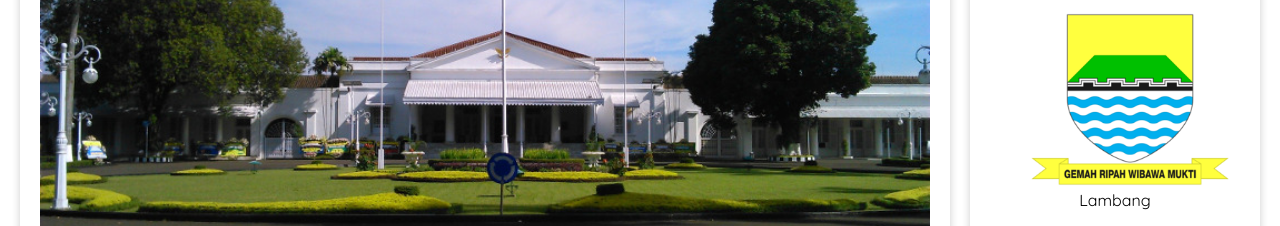
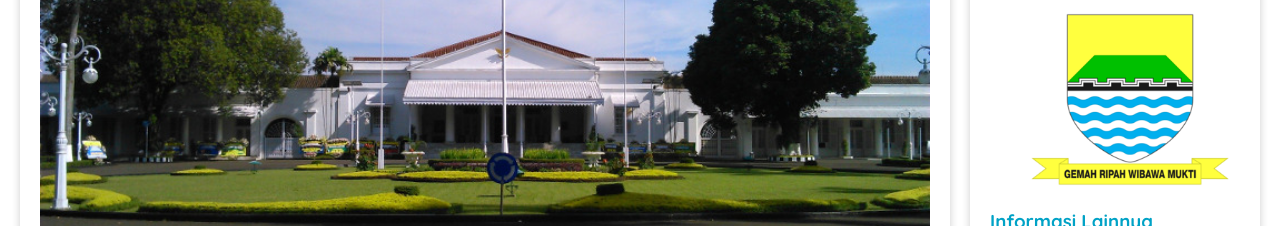
Before and after one commit to Iqbal122/landing-page, a plain HTML site: page index.html in a window 1280 px wide. Shown: the part 486-712 px from the top of the page. Drawn offline with Linux system fonts and the light colour scheme.

Commit message:
Update index.html

```diff
--- a/index.html
+++ b/index.html
@@ -133,7 +133,7 @@
             <p>Kota Kembang Paris van Java</p>
             <figure>
               <img src="image/Bandung_badge.png" />
-              <figcaption>Lambang</figcaption>
+
             </figure>
           </header>
 
```
